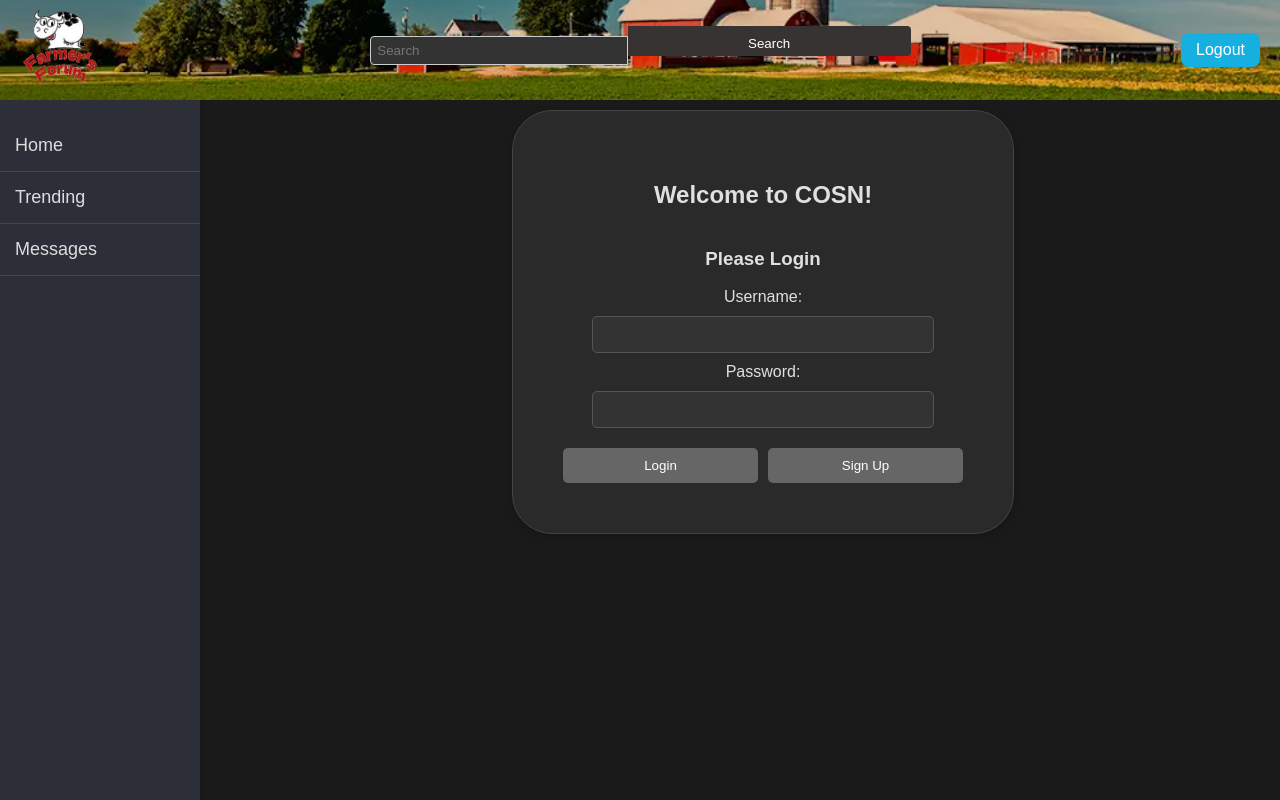
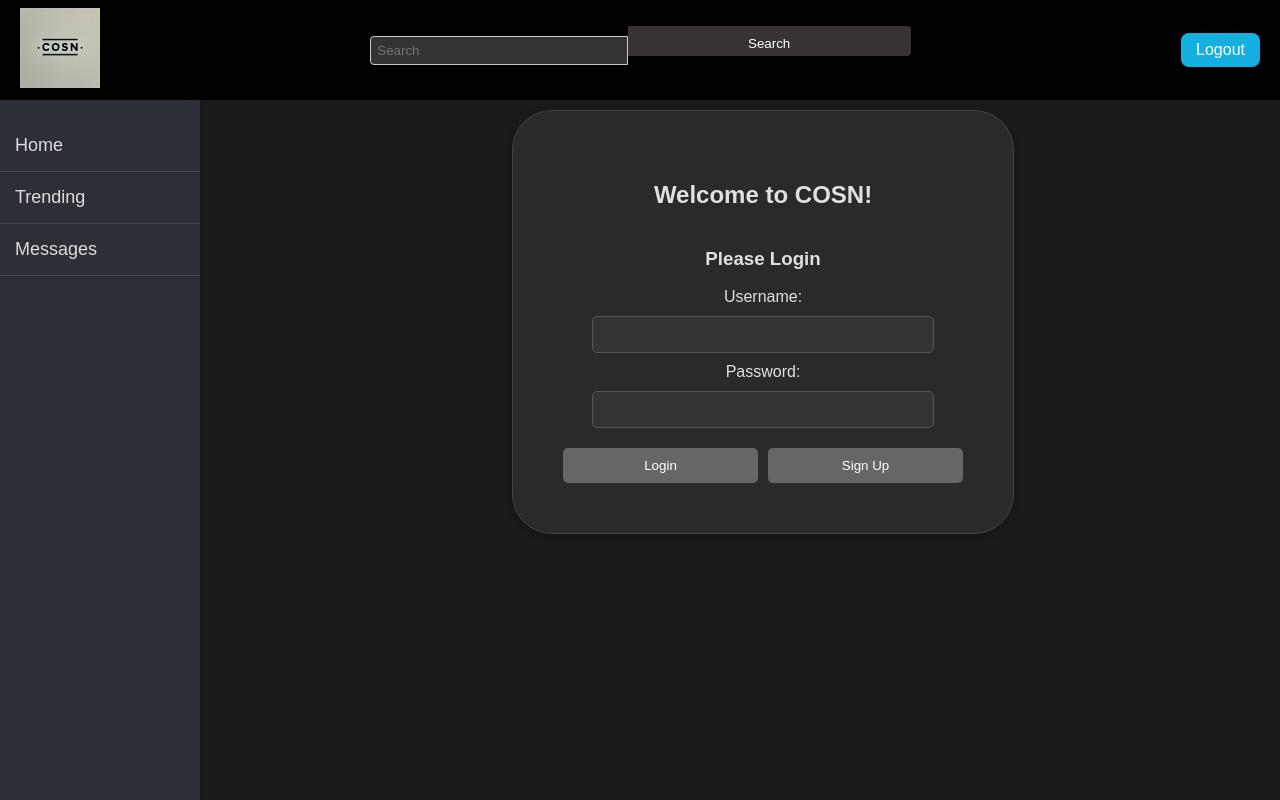
Before and after one commit to WaRRatic/COMP353_Project, a PHP site: page /php/index.php in a window 1280 px wide. Run offline with PHP 8.4, Linux system fonts and the light colour scheme; data that the repository does not hold is empty.

Commit message:
restructured the project directory and replaced logo
Moved all the PHP file to the root of the APP folder.
Changed reference to the path of CSS files
The goal is to have a project structure which allows to copy everything from the APP folder into the HTDOCS folder of the Apache server (without having to configure Apache) -- this will reduce the setup time during demo

```diff
--- a/App/php/admin_edit_groups.php
+++ b/App/admin_edit_groups.php
@@ -1,6 +1,6 @@
 <!DOCTYPE html>
 <html lang="en">
-<link rel="stylesheet" type = "text/css" href="../css/admin_edit_groups.css" />
+<link rel="stylesheet" type = "text/css" href="./css/admin_edit_groups.css" />
 <head>
     <meta charset="UTF-8">
     <title>Admin edit groups</title>
--- a/App/php/admin_edit_member.php
+++ b/App/admin_edit_member.php
@@ -1,6 +1,6 @@
 <!DOCTYPE html>
 <html lang="en">
-<link rel="stylesheet" type = "text/css" href="../css/admin_edit_member.css" />
+<link rel="stylesheet" type = "text/css" href="./css/admin_edit_member.css" />
 <head>
     <meta charset="UTF-8">
     <title>Admin manage users</title>
--- a/App/php/admin_manage_groups.php
+++ b/App/admin_manage_groups.php
@@ -1,6 +1,6 @@
 <!DOCTYPE html>
 <html lang="en">
-<link rel="stylesheet" type = "text/css" href="../css/admin_manage_groups.css" />
+<link rel="stylesheet" type = "text/css" href="./css/admin_manage_groups.css" />
 <head>
     <meta charset="UTF-8">
     <title>Admin manage groups</title>
--- a/App/php/admin_manage_users.php
+++ b/App/admin_manage_users.php
@@ -1,6 +1,6 @@
 <!DOCTYPE html>
 <html lang="en">
-<link rel="stylesheet" type = "text/css" href="../css/admin_manage_users.css" />
+<link rel="stylesheet" type = "text/css" href="./css/admin_manage_users.css" />
 <head>
     <meta charset="UTF-8">
     <title>Admin manage users</title>
--- a/App/php/admin_post_public.php
+++ b/App/admin_post_public.php
@@ -1,6 +1,6 @@
 <!DOCTYPE html>
 <html lang="en">
-<link rel="stylesheet" type = "text/css" href="../css/admin_post_public.css" />
+<link rel="stylesheet" type = "text/css" href="./css/admin_post_public.css" />
 <head>
     <meta charset="UTF-8">
     <title>Admin post public</title>
--- a/App/php/cosn_sign_up.php
+++ b/App/cosn_sign_up.php
@@ -4,7 +4,7 @@
 //include('sidebar.php'); ?>
 <!DOCTYPE html>
 <html lang="en">
-<link rel="stylesheet" type = "text/css" href="../css/cosn_sign_up.css" />
+<link rel="stylesheet" type = "text/css" href="./css/cosn_sign_up.css" />
 <head>
     <meta charset="UTF-8">
     <title>Login</title>
--- a/App/css/main.css
+++ b/App/css/header.css
@@ -3,14 +3,11 @@
 }
 
 .topnav {
-  background-image: url('../logos/farm_house1000x375.webp'); /* Replace with your image's path */
-  background-size: cover; /* Ensure the image covers the entire header */
-  background-position: 100% 42%; /* Center the image */
-  background-repeat: no-repeat; /* Prevent the image from repeating */
-  height: 100px; /* Adjust height as needed */
+  background-color: #000000;
+  height: 100px;
   display: flex;
   align-items: center;
-  padding: 0 20px; /* Add padding for content inside the header */
+  padding: 0 20px;
   z-index: 1000;
 }
 
--- a/App/php/header.php
+++ b/App/header.php
@@ -2,14 +2,14 @@
 <html lang="en">
 
 <head>
-    <link rel="stylesheet" type = "text/css" href="../css/main.css">
+    <link rel="stylesheet" type = "text/css" href="./css/header.css">
 
     <title><?= $title ?></title>
 </head>
 
 <body>
 <div class="topnav">
-    <a href="index.php"><img src="../logos/images.png" alt="Logo" style="height: 80px; width: auto;"></a>
+    <a href="index.php"><img src="./logos/cosn_logo.jpg" alt="Logo" style="height: 80px; width: auto;"></a>
 
     <div class="search-container">
         <form action="index.php">
--- a/App/php/homepage.php
+++ b/App/homepage.php
@@ -1,6 +1,6 @@
 <!DOCTYPE html>
 <html lang="en">
-<link rel="stylesheet" type = "text/css" href="../css/homepage.css" />
+<link rel="stylesheet" type = "text/css" href="./css/homepage.css" />
 <head>
     <meta charset="UTF-8">
     <title>Homepage</title>
--- a/App/php/index.php
+++ b/App/index.php
@@ -4,7 +4,7 @@
 include('sidebar.php'); ?>
 <!DOCTYPE html>
 <html lang="en">
-<link rel="stylesheet" type = "text/css" href="../css/index.css" />
+<link rel="stylesheet" type = "text/css" href="./css/index.css" />
 <body>
 
 <div class="container">
@@ -18,7 +18,7 @@
     $dbPassword = "";
     $dbName = "cosn";
 
-    if (isset($_SESSION['loggedin']) && $_SESSION['loggedin'] === true) {include('chatbox.php');}
+    // if (isset($_SESSION['loggedin']) && $_SESSION['loggedin'] === true) {include('chatbox.php');}
 
 
 // Check if the form is submitted
--- a/App/php/sidebar.php
+++ b/App/sidebar.php
@@ -4,7 +4,7 @@
     <meta charset="UTF-8">
     <meta name="viewport" content="width=device-width, initial-scale=1.0">
     <title>Reddit-like Sidebar</title>
-    <link rel="stylesheet" type = "text/css" href="../css/sidebar.css">
+    <link rel="stylesheet" type = "text/css" href="./css/sidebar.css">
 </head>
 <body>
 
```
Also changed, not shown: App/logos/Iglesia_de_Nuestra_Señora_de_La_Blanca,_Cardejón,_España,_2012-09-01,_DD_02.JPG (deleted), App/logos/cosn_logo.jpg (added), App/logos/farm_house1000x375.webp (deleted), App/logos/golden-wheat-field-stockcake.jpg (deleted), App/logos/images.png (deleted), App/logos/istockphoto-184615693-612x612.jpg (deleted), App/logos/pexels-photo-1574547.jpeg (deleted), App/logout.php (added), App/php/logout.php (deleted).
